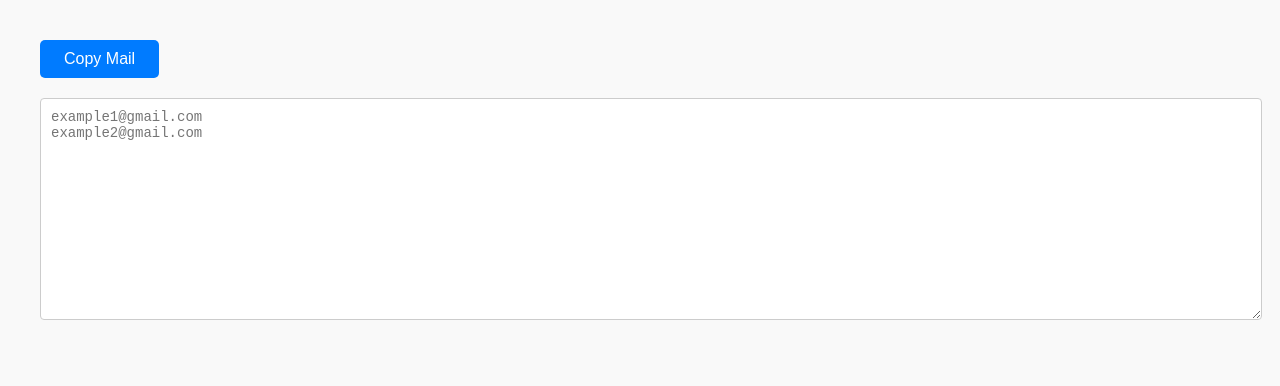
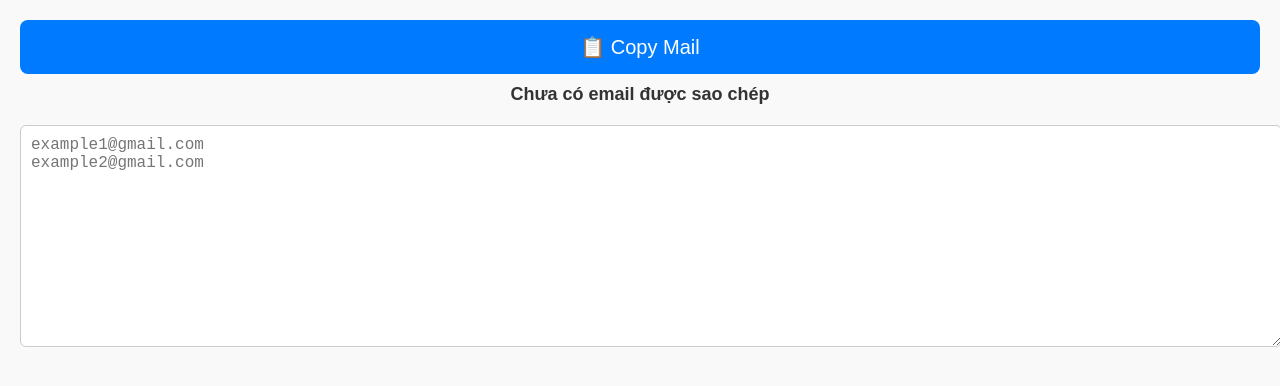
Before and after one commit to anhleon/test, a plain HTML site: page index.html in a window 1280 px wide. Drawn offline with Linux system fonts and the light colour scheme.

Commit message:
Update index.html

```diff
--- a/index.html
+++ b/index.html
@@ -2,37 +2,47 @@
 <html lang="vi">
 <head>
   <meta charset="UTF-8">
+  <meta name="viewport" content="width=device-width, initial-scale=1">
   <title>Copy Email</title>
   <style>
     body {
       font-family: Arial, sans-serif;
-      margin: 40px;
+      margin: 20px;
       background-color: #f9f9f9;
     }
 
-    .button {
+    .copy-btn {
+      width: 100%;
+      padding: 15px;
+      font-size: 20px;
       background-color: #007bff;
+      color: white;
       border: none;
-      color: white;
-      padding: 10px 24px;
-      font-size: 16px;
+      border-radius: 8px;
+      margin-bottom: 10px;
       cursor: pointer;
-      border-radius: 5px;
       transition: background-color 0.3s ease;
     }
 
-    .button:hover {
+    .copy-btn:hover {
       background-color: #0056b3;
+    }
+
+    .copied-email {
+      font-size: 18px;
+      color: #333;
+      text-align: center;
+      margin-bottom: 20px;
+      font-weight: bold;
     }
 
     textarea {
       width: 100%;
       height: 200px;
-      margin-top: 20px;
+      font-size: 16px;
       padding: 10px;
-      font-size: 14px;
       border: 1px solid #ccc;
-      border-radius: 4px;
+      border-radius: 6px;
       resize: vertical;
     }
 
@@ -47,6 +57,7 @@
       opacity: 0;
       transition: opacity 0.3s ease;
       z-index: 1000;
+      font-size: 14px;
     }
 
     .notification.show {
@@ -56,7 +67,8 @@
 </head>
 <body>
 
-  <button class="button" onclick="copyNextEmail()">Copy Mail</button>
+  <button class="copy-btn" onclick="copyNextEmail()">📋 Copy Mail</button>
+  <div class="copied-email" id="copiedEmail">Chưa có email được sao chép</div>
 
   <textarea id="emailList" placeholder="example1@gmail.com&#10;example2@gmail.com"></textarea>
 
@@ -67,15 +79,19 @@
       const textarea = document.getElementById('emailList');
       const emails = textarea.value.trim().split('\n').filter(email => email.trim() !== '');
 
-      if (emails.length === 0) return;
+      if (emails.length === 0) {
+        showNotification("Danh sách email trống.");
+        return;
+      }
 
       const firstEmail = emails.shift();
 
       navigator.clipboard.writeText(firstEmail).then(() => {
         textarea.value = emails.join('\n');
-        showNotification(`Đã copy: ${firstEmail}`);
+        document.getElementById('copiedEmail').textContent = firstEmail;
+        showNotification("Đã copy email");
       }).catch(err => {
-        showNotification("Không thể copy email.");
+        showNotification("Không thể copy.");
       });
     }
 
```
